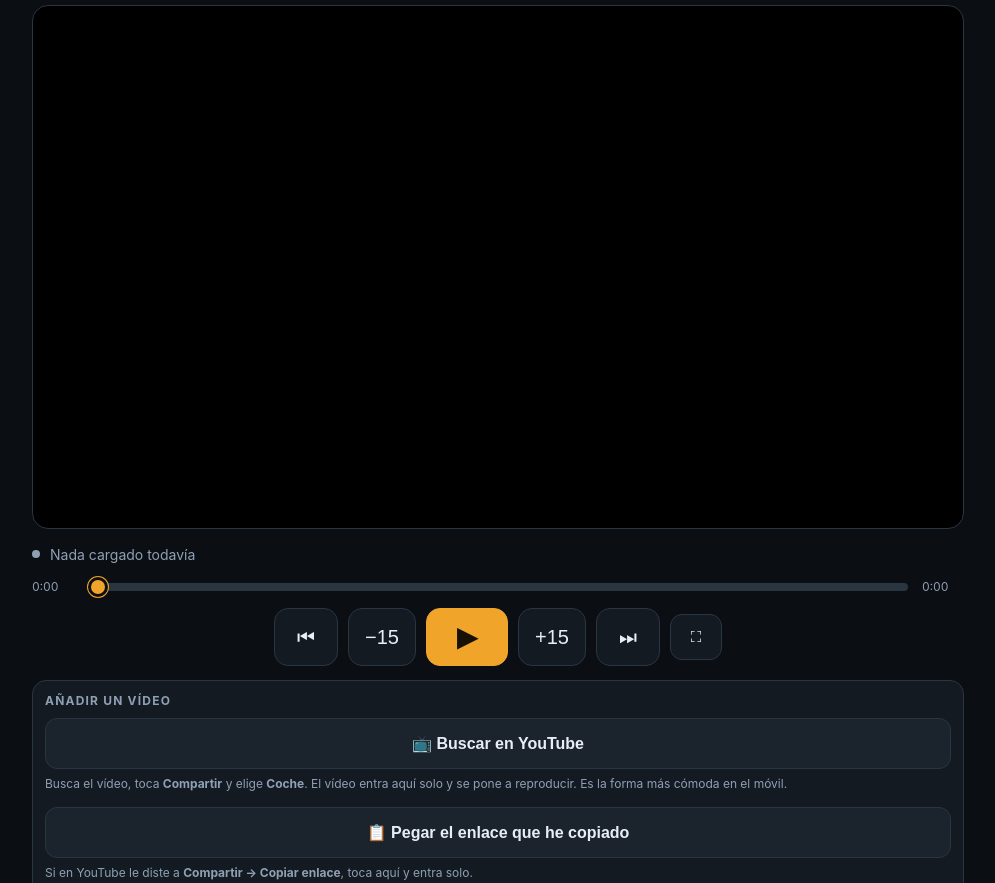
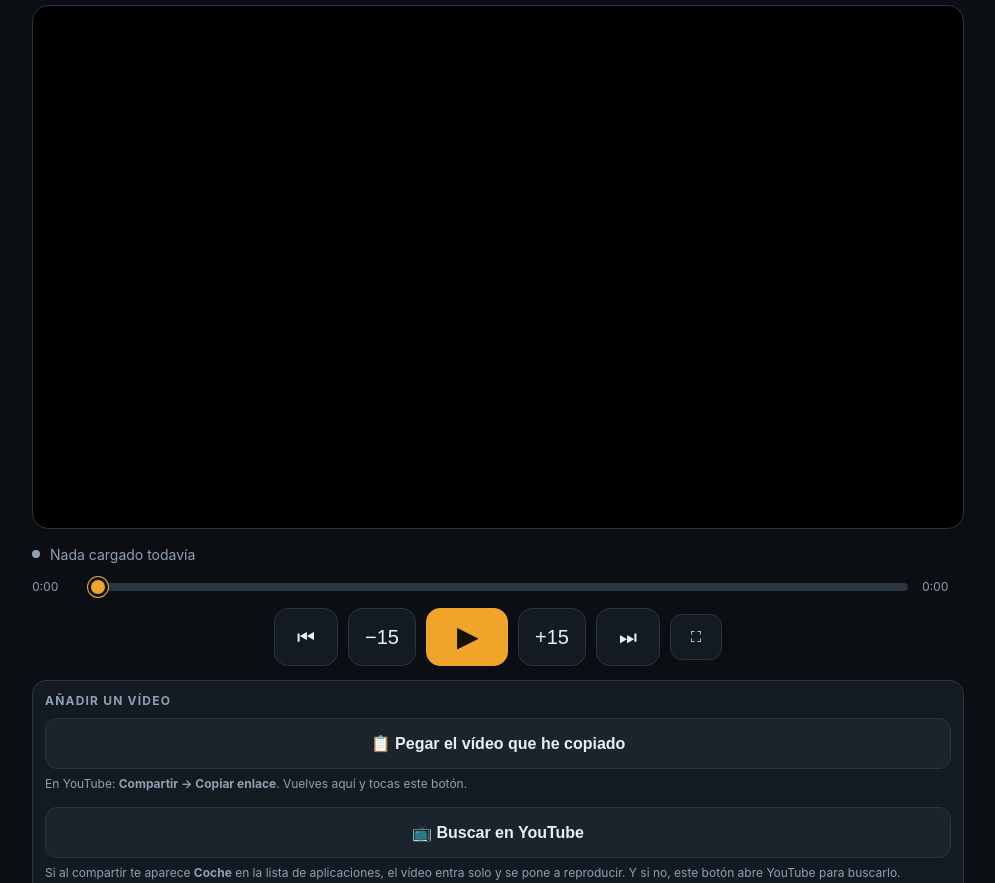
Before and after one commit to lamela12345-hue/frilea-coche, a plain HTML site: page index.html in a window 1280 px wide. Shown: the part 69-952 px from the top of the page, without its empty margins (142-1137 px from the left). Drawn offline with Linux system fonts and the light colour scheme.

Commit message:
El boton de pegar, primero (es el que funciona en el movil)

```diff
--- a/index.html
+++ b/index.html
@@ -161,12 +161,12 @@
   <div class="card">
     <h3>Añadir un vídeo</h3>
 
+    <button class="big" id="pegarPort">📋 Pegar el vídeo que he copiado</button>
+    <div class="hint">En YouTube: <b>Compartir → Copiar enlace</b>. Vuelves aquí y tocas este botón.</div>
+
     <button class="big" id="abrirYT">📺 Buscar en YouTube</button>
-    <div class="hint">Busca el vídeo, toca <b>Compartir</b> y elige <b>Coche</b>. El vídeo entra aquí
-      solo y se pone a reproducir. Es la forma más cómoda en el móvil.</div>
-
-    <button class="big" id="pegarPort">📋 Pegar el enlace que he copiado</button>
-    <div class="hint">Si en YouTube le diste a <b>Compartir → Copiar enlace</b>, toca aquí y entra solo.</div>
+    <div class="hint">Si al compartir te aparece <b>Coche</b> en la lista de aplicaciones, el vídeo
+      entra solo y se pone a reproducir. Y si no, este botón abre YouTube para buscarlo.</div>
 
     <div class="row" style="margin-top:12px">
       <input type="text" id="link" placeholder="...o pega/escribe el enlace a mano">
```
